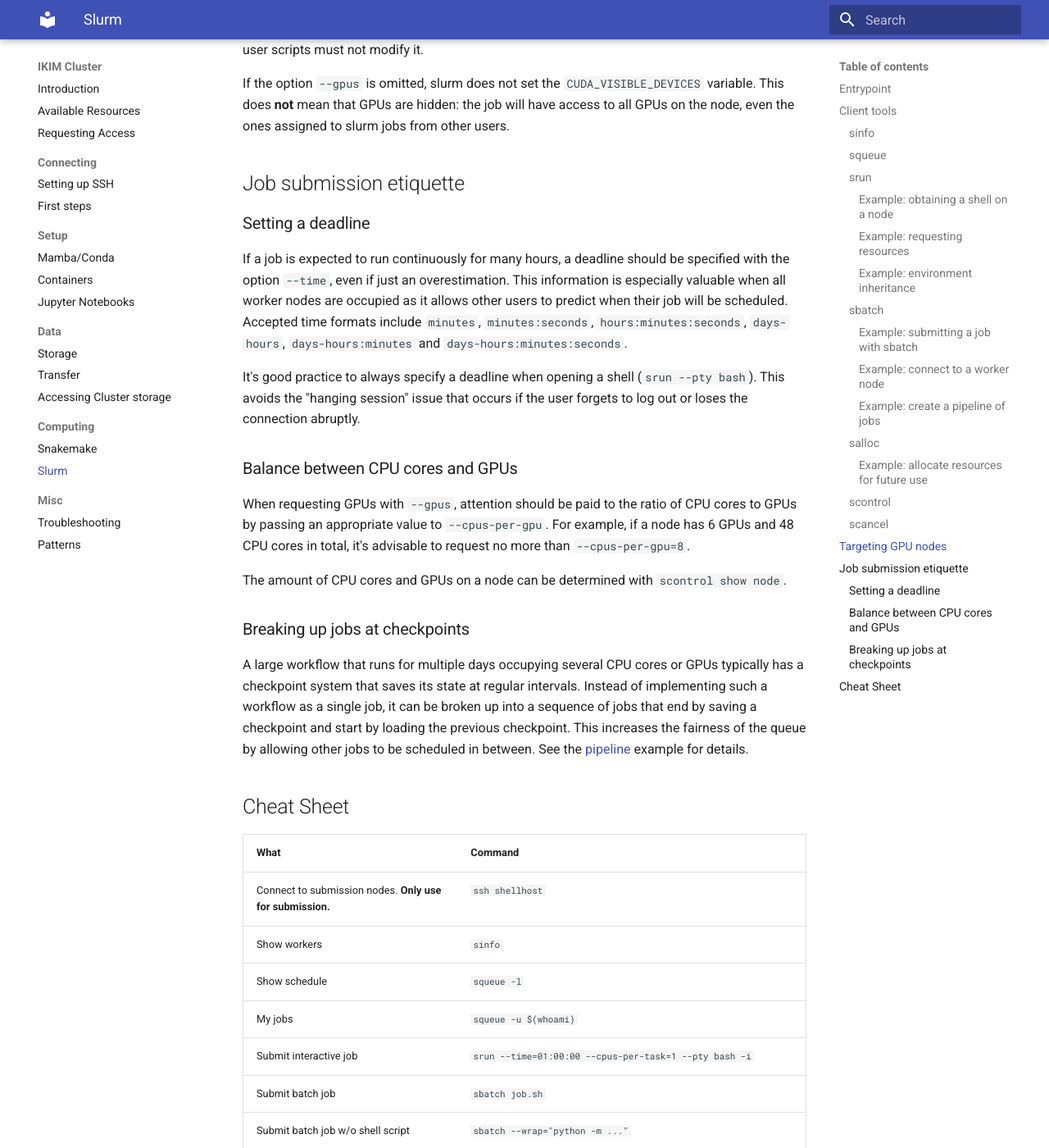
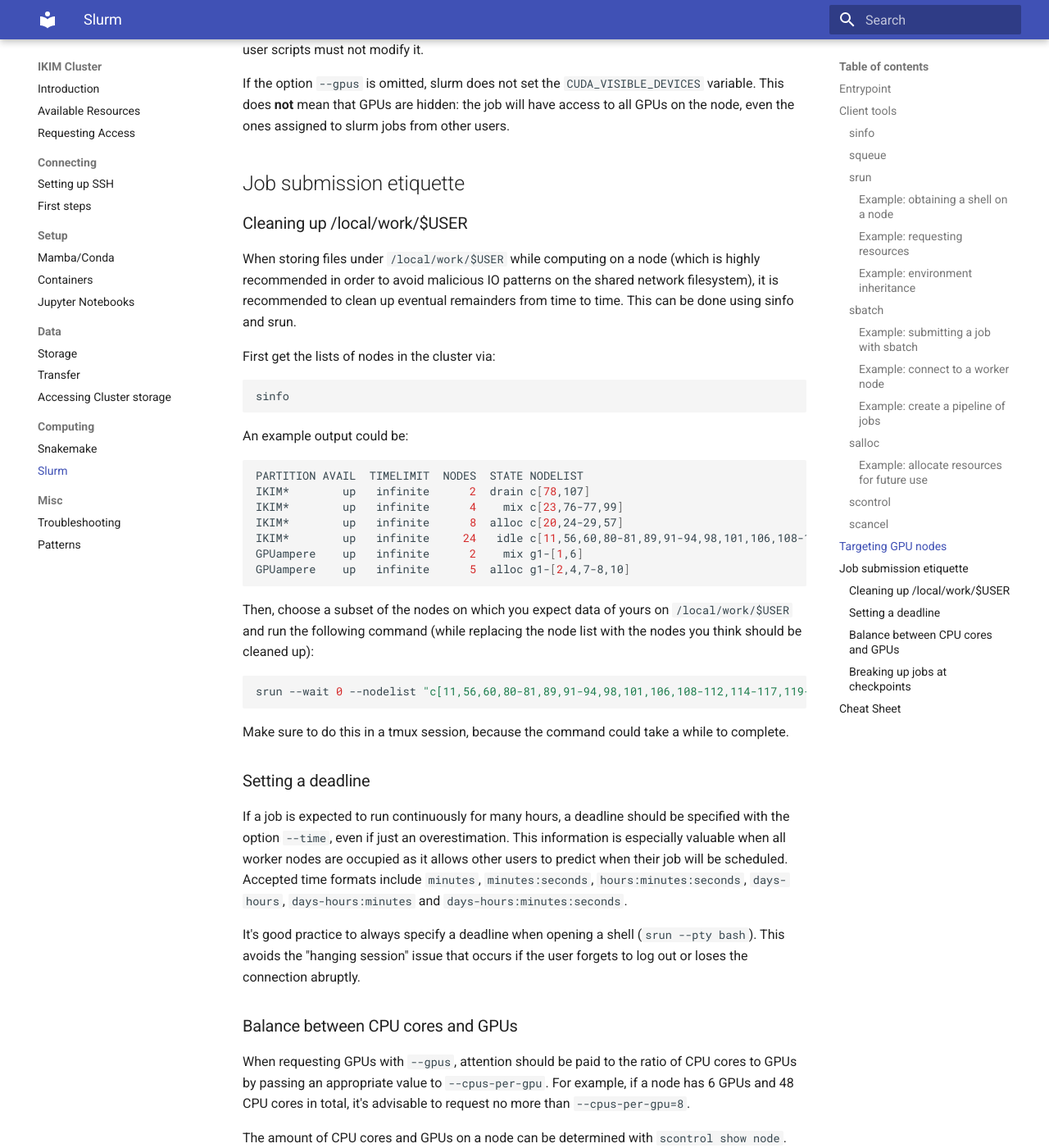
Before and after one commit to IKIM-Essen/ClusterDocs, an MkDocs documentation site: the page built from docs/slurm.md, in a window 1280 px wide and 1400 px high, scrolled down 6534 px. Shown: the whole window at 82% size. Built offline with MkDocs 1.6.1 and Material for MkDocs 9.7.7, drawn with Linux system fonts in a browser that asks for light colours.

Commit message:
feat: cleanup instructions

````diff
--- a/docs/slurm.md
+++ b/docs/slurm.md
@@ -271,6 +271,36 @@ If the option `--gpus` is omitted, slurm does not set the `CUDA_VISIBLE_DEVICES`
 
 ## Job submission etiquette
 
+### Cleaning up /local/work/$USER
+
+When storing files under `/local/work/$USER` while computing on a node (which is highly recommended in order to avoid malicious IO patterns on the shared network filesystem), it is recommended to clean up eventual remainders from time to time.
+This can be done using sinfo and srun.
+
+First get the lists of nodes in the cluster via:
+
+```sh
+sinfo
+```
+
+An example output could be:
+```sh
+PARTITION AVAIL  TIMELIMIT  NODES  STATE NODELIST
+IKIM*        up   infinite      2  drain c[78,107]
+IKIM*        up   infinite      4    mix c[23,76-77,99]
+IKIM*        up   infinite      8  alloc c[20,24-29,57]
+IKIM*        up   infinite     24   idle c[11,56,60,80-81,89,91-94,98,101,106,108-112,114-117,119-120]
+GPUampere    up   infinite      2    mix g1-[1,6]
+GPUampere    up   infinite      5  alloc g1-[2,4,7-8,10]
+```
+
+Then, choose a subset of the nodes on which you expect data of yours on `/local/work/$USER` and run the following command (while replacing the node list with the nodes you think should be cleaned up):
+
+```sh
+srun --wait 0 --nodelist "c[11,56,60,80-81,89,91-94,98,101,106,108-112,114-117,119-120]" bash -c "rm -rf /local/work/$USER"
+```
+
+Make sure to do this in a tmux session, because the command could take a while to complete.
+
 ### Setting a deadline
 
 If a job is expected to run continuously for many hours, a deadline should be specified with the option `--time`, even if just an overestimation. This information is especially valuable when all worker nodes are occupied as it allows other users to predict when their job will be scheduled. Accepted time formats include `minutes`, `minutes:seconds`, `hours:minutes:seconds`, `days-hours`, `days-hours:minutes` and `days-hours:minutes:seconds`.
````
